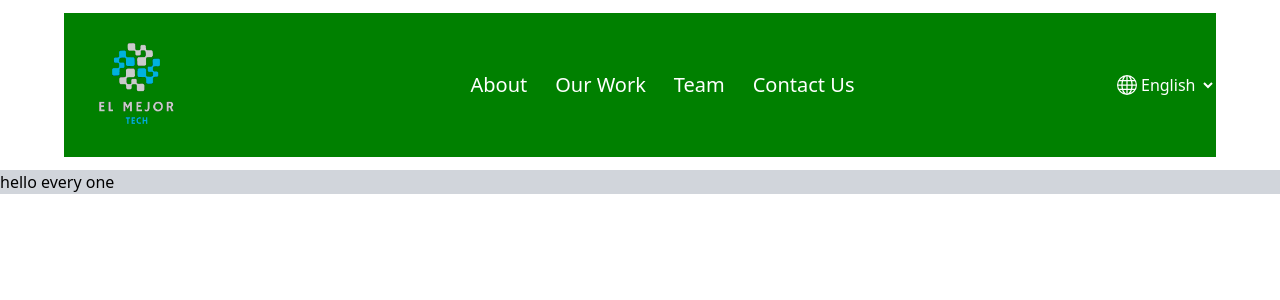
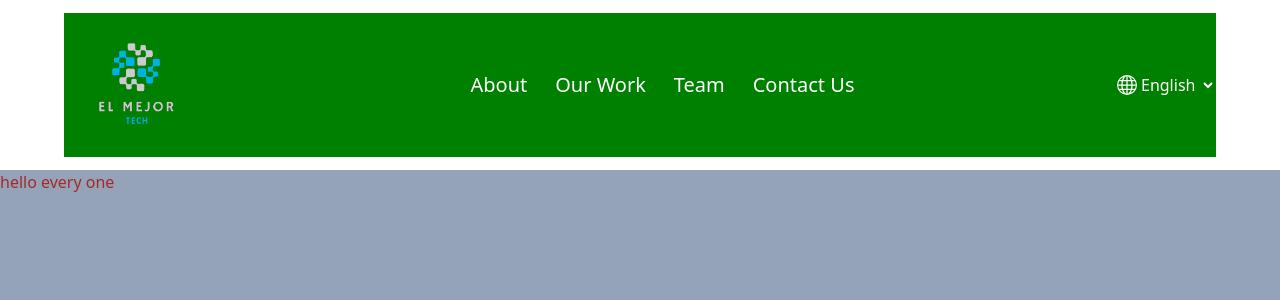
Before and after one commit to yahyafullstack01/mejor_tech, a Next.js app: page / in a window 1280 px wide. Shown: the top 300 px of the page. Built offline with nearby package versions, Linux system fonts and the light colour scheme.

Commit message:
class css with tailwind

```diff
--- a/components/About_us/about.js
+++ b/components/About_us/about.js
@@ -1,8 +1,8 @@
-
+import styles from "../About_us/about.module.css";
 export default function About() {
 
     return (
-        <div className="Container bg-gray-300">
+        <div className={`${styles.container} ${"items-center justify-center bg-slate-400 h-screen"}`}>
             hello every one
         </div>
     )
--- /dev/null
+++ b/components/About_us/about.module.css
@@ -0,0 +1,3 @@
+.container{
+    color: brown;
+}
```
